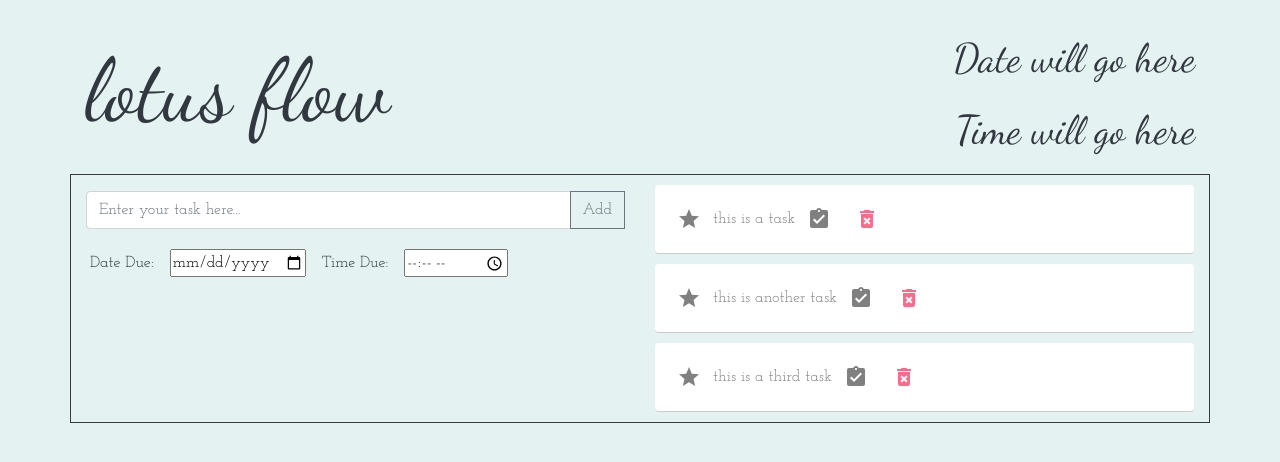
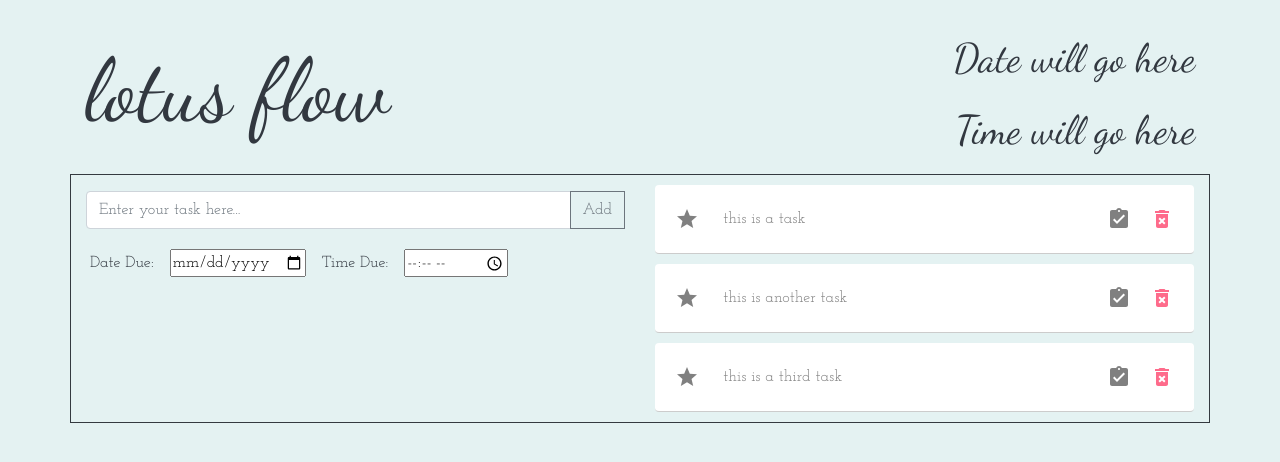
Before and after one commit to alexandra257/redo-todo, a React (Create React App) app: page / in a window 1280 px wide. Shown: the top 462 px of the page. Built offline with nearby package versions, Linux system fonts and the light colour scheme.

Commit message:
alignment & col adjusted

```diff
--- a/src/App.js
+++ b/src/App.js
@@ -58,11 +58,11 @@ class App extends React.Component {
         </div>
 
         <div className="row border border-dark">
-          <div className="col">
+          <div className="col-lg-6">
             <AddTask />
           </div>
 
-          <div className="col">
+          <div className="col-lg-6">
             <TaskList tasks={this.state.tasks} markComplete={this.markComplete} markStar={this.markStar} />
           </div>
         </div>
--- a/src/components/Task.js
+++ b/src/components/Task.js
@@ -52,17 +52,17 @@ class Task extends React.Component {
 
         return (
             <div className="row mx-auto rounded" style={this.getStyle()}>
-                <IconButton aria-label="star" onClick={() => this.props.markStar(id)}>
+                <IconButton className="col-1 d-flex align-self-left" aria-label="star" onClick={() => this.props.markStar(id)}>
                     <StarIcon style={this.starButtonStyle()} />
                 </IconButton>
 
-                <div className="d-flex align-self-center"> {description}</div>
+                <div className="col-9 d-flex align-self-center"> {description}</div>
 
-                <IconButton aria-label="tick" onClick={() => this.props.markComplete(id)} >
+                <IconButton className="col-1 d-flex align-self-right" aria-label="tick" onClick={() => this.props.markComplete(id)} >
                     <AssignmentTurnedInIcon style={this.compButtonStyle()} />
                 </IconButton>
 
-                <IconButton aria-label="bin"><DeleteButton /></IconButton>
+                <IconButton className="col-1 d-flex align-self-right" aria-label="bin"><DeleteButton /></IconButton>
             </div>
         );
     }
```
